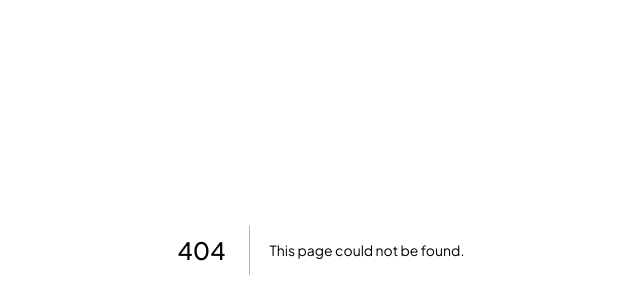
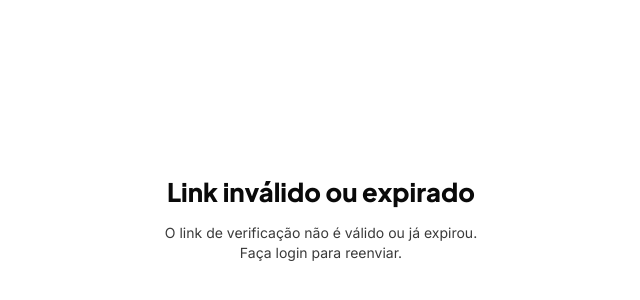
Before and after one commit to studioneedbr-collab/frutificar, a Next.js app: page /verificar-email in a window 1280 px wide. Before the commit this address had no page. Shown: the part 150-450 px from the top of the page, without its empty margins (319-959 px from the left). Built offline with nearby package versions, Linux system fonts and the light colour scheme; no server answers.

Commit message:
feat(auth): rota /verificar-email confirma o token e seta emailVerified

```diff
--- /dev/null
+++ b/src/app/(public)/verificar-email/page.tsx
@@ -0,0 +1,50 @@
+import Link from 'next/link'
+import { prisma } from '@/lib/prisma'
+
+export default async function VerificarEmailPage({
+  searchParams,
+}: {
+  searchParams: Promise<{ token?: string }>
+}) {
+  const { token } = await searchParams
+  let status: 'ok' | 'invalid' = 'invalid'
+
+  if (token) {
+    const record = await prisma.verificationToken.findUnique({ where: { token } })
+    if (record && record.expires > new Date()) {
+      await prisma.$transaction([
+        prisma.user.update({
+          where: { email: record.identifier },
+          data: { emailVerified: new Date() },
+        }),
+        prisma.verificationToken.delete({ where: { token } }),
+      ])
+      status = 'ok'
+    }
+  }
+
+  return (
+    <div
+      className="min-h-screen flex items-center justify-center"
+      style={{ background: 'var(--color-parchment)' }}
+    >
+      <div className="text-center px-6 max-w-sm">
+        <h2 style={{ fontFamily: 'var(--font-heading)', fontSize: '1.6rem', fontWeight: 800 }} className="mb-3">
+          {status === 'ok' ? 'E-mail confirmado!' : 'Link inválido ou expirado'}
+        </h2>
+        <p className="mb-6 text-sm opacity-80">
+          {status === 'ok'
+            ? 'Sua conta foi verificada com sucesso.'
+            : 'O link de verificação não é válido ou já expirou. Faça login para reenviar.'}
+        </p>
+        <Link
+          href={status === 'ok' ? '/dashboard' : '/login'}
+          className="inline-flex items-center justify-center px-5 py-2.5 rounded-xl font-bold text-sm"
+          style={{ background: 'var(--color-frutificar-green)', color: 'white' }}
+        >
+          {status === 'ok' ? 'Ir para o dashboard' : 'Ir para o login'}
+        </Link>
+      </div>
+    </div>
+  )
+}
```
